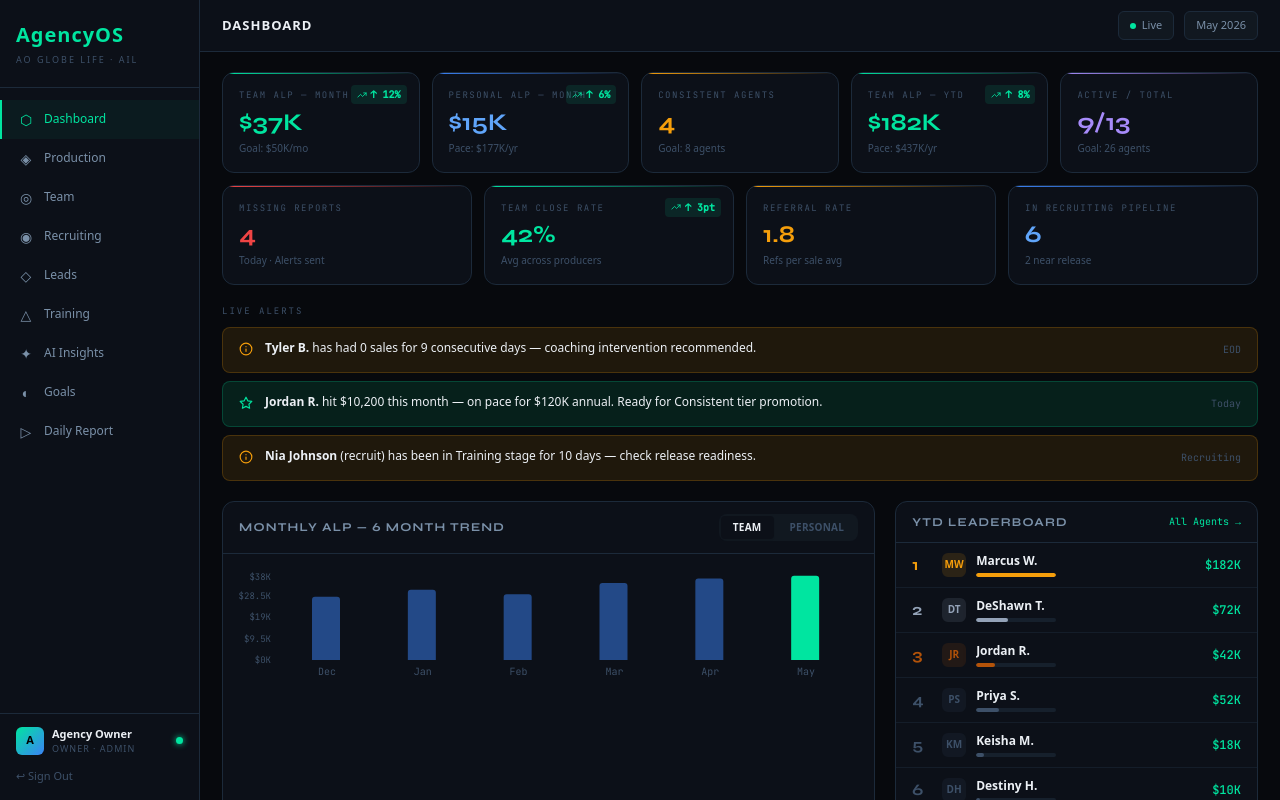
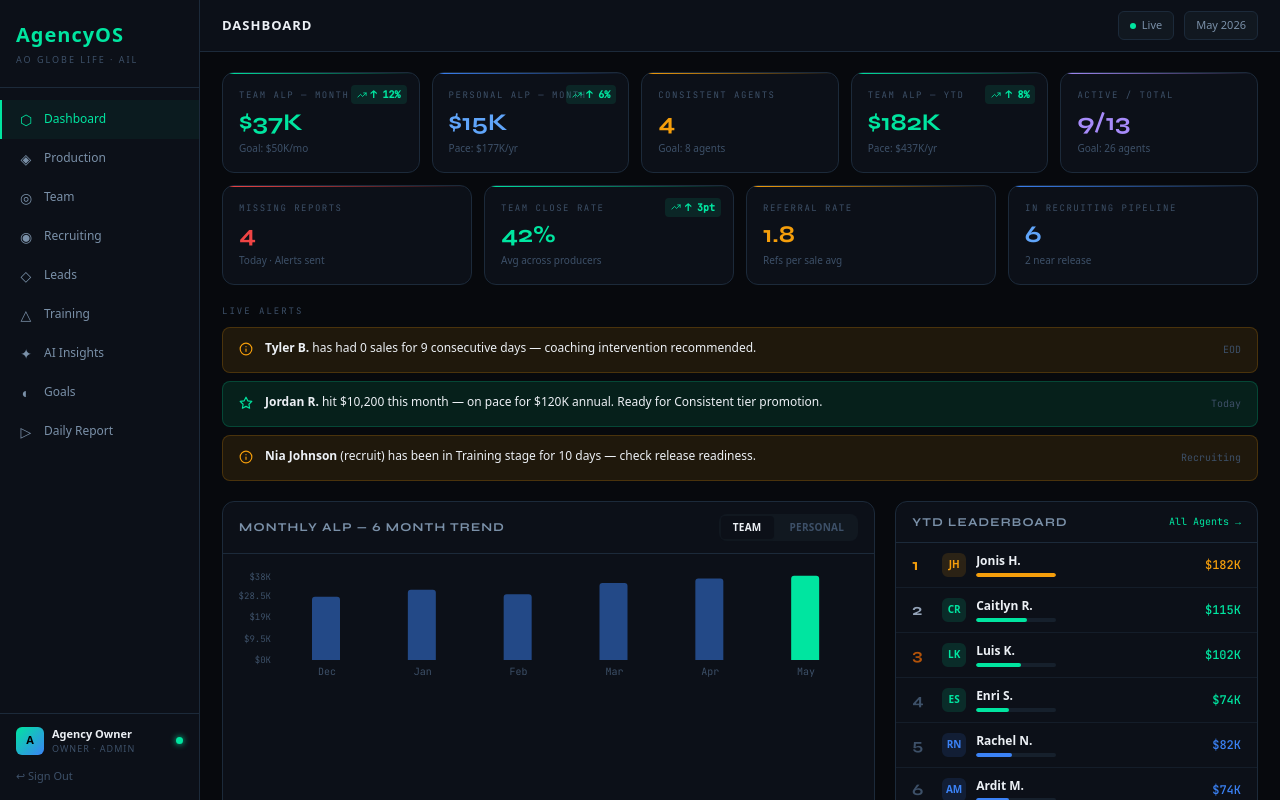
Before and after one commit to esako20-del/agencyos, a Next.js app: page /dashboard in a window 1280 px wide. Built offline with nearby package versions, Linux system fonts and the light colour scheme.

Commit message:
Update LeaderboardPanel.tsx

```diff
--- a/src/components/dashboard/LeaderboardPanel.tsx
+++ b/src/components/dashboard/LeaderboardPanel.tsx
@@ -1,20 +1,32 @@
-import { LeaderboardEntry } from '@/types'
-import { formatCurrency, tierColor } from '@/lib/utils'
 import Link from 'next/link'
 
-const COLORS = ['#F59E0B', '#94A3B8', '#B45309']
-const MOCK: LeaderboardEntry[] = [
-  { id: '1', full_name: 'Marcus W.', tier: 'consistent', ytd_alp: 182000, monthly_alp: 13100, avg_close_rate: 58, rank: 1 },
-  { id: '2', full_name: 'DeShawn T.', tier: 'consistent', ytd_alp: 72000, monthly_alp: 8400, avg_close_rate: 47, rank: 2 },
-  { id: '3', full_name: 'Jordan R.', tier: 'consistent', ytd_alp: 42000, monthly_alp: 10200, avg_close_rate: 52, rank: 3 },
-  { id: '4', full_name: 'Priya S.', tier: 'consistent', ytd_alp: 52000, monthly_alp: 6500, avg_close_rate: 44, rank: 4 },
-  { id: '5', full_name: 'Keisha M.', tier: 'training', ytd_alp: 18000, monthly_alp: 3600, avg_close_rate: 36, rank: 5 },
-  { id: '6', full_name: 'Destiny H.', tier: 'parttime', ytd_alp: 9800, monthly_alp: 1800, avg_close_rate: 30, rank: 6 },
+const AGENTS = [
+  { id: '1', full_name: 'Jonis H.', tier: 's_tier', ytd: 182000, monthly_alp: 13100, avg_close_rate: 58, rank: 1 },
+  { id: '2', full_name: 'Caitlyn R.', tier: 'a_tier', ytd: 115000, monthly_alp: 9800, avg_close_rate: 52, rank: 2 },
+  { id: '3', full_name: 'Luis K.', tier: 'a_tier', ytd: 102000, monthly_alp: 8700, avg_close_rate: 49, rank: 3 },
+  { id: '20', full_name: 'Enri S.', tier: 'a_tier', ytd: 74000, monthly_alp: 14800, avg_close_rate: 48, rank: 4 },
+  { id: '4', full_name: 'Rachel N.', tier: 'b_tier', ytd: 82000, monthly_alp: 7200, avg_close_rate: 46, rank: 5 },
+  { id: '5', full_name: 'Ardit M.', tier: 'b_tier', ytd: 74000, monthly_alp: 6400, avg_close_rate: 44, rank: 6 },
+  { id: '6', full_name: 'Adrian B.', tier: 'b_tier', ytd: 61000, monthly_alp: 5200, avg_close_rate: 41, rank: 7 },
+  { id: '7', full_name: 'Dayell F.', tier: 'b_tier', ytd: 54000, monthly_alp: 4800, avg_close_rate: 39, rank: 8 },
+  { id: '8', full_name: 'Enkela M.', tier: 'c_tier', ytd: 44000, monthly_alp: 3900, avg_close_rate: 36, rank: 9 },
+  { id: '9', full_name: 'Kelsey S.', tier: 'c_tier', ytd: 41000, monthly_alp: 3600, avg_close_rate: 34, rank: 10 },
 ]
 
-export default function LeaderboardPanel({ entries }: { entries: LeaderboardEntry[] }) {
-  const data = entries.length > 0 ? entries : MOCK
-  const topAlp = data[0]?.ytd_alp ?? 1
+const TIER_COLORS: Record<string, string> = {
+  s_tier: '#F59E0B',
+  a_tier: '#00E5A0',
+  b_tier: '#3B82F6',
+  c_tier: '#A78BFA',
+  t_tier: '#F97316',
+  i_tier: '#EF4444',
+}
+
+const COLORS = ['#F59E0B', '#94A3B8', '#B45309']
+
+export default function LeaderboardPanel({ entries }: { entries: any[] }) {
+  const data = AGENTS
+  const topAlp = data[0]?.ytd ?? 1
 
   return (
     <div className="panel">
@@ -26,29 +38,29 @@ export default function LeaderboardPanel({ entries }: { entries: LeaderboardEntr
       </div>
       <div className="divide-y divide-border/50">
         {data.map((agent, i) => {
-          const pct = Math.round((agent.ytd_alp / topAlp) * 100)
+          const pct = Math.round((agent.ytd / topAlp) * 100)
           const rankColor = i < 3 ? COLORS[i] : '#3D5068'
-          const initials = agent.full_name.split(' ').map(n => n[0]).join('').slice(0, 2)
+          const tierColor = TIER_COLORS[agent.tier] || '#7A90A8'
+          const initials = agent.full_name.split(' ').map((n: string) => n[0]).join('').slice(0, 2)
 
           return (
-            <div key={agent.id} className="flex items-center gap-2.5 px-4 py-2.5 hover:bg-white/[0.015] transition-colors">
+            <div key={agent.id} className="flex items-center gap-2.5 px-4 py-2.5 hover:bg-white/[0.015] transition-colors cursor-pointer"
+              onClick={() => window.location.href = `/dashboard/team/${agent.id}`}>
               <div className="font-display text-base font-bold w-5 flex-shrink-0" style={{ color: rankColor }}>
                 {i + 1}
               </div>
-              <div
-                className="w-6 h-6 rounded-md flex items-center justify-center text-[10px] font-bold flex-shrink-0"
-                style={{ background: `${rankColor}22`, color: rankColor }}
-              >
+              <div className="w-6 h-6 rounded-md flex items-center justify-center text-[10px] font-bold flex-shrink-0"
+                style={{ background: `${tierColor}22`, color: tierColor }}>
                 {initials}
               </div>
               <div className="flex-1 min-w-0">
                 <div className="text-xs font-semibold truncate">{agent.full_name}</div>
                 <div className="h-1 bg-surface-3 rounded-full mt-1 overflow-hidden w-full max-w-[80px]">
-                  <div className="h-full rounded-full" style={{ width: `${pct}%`, background: rankColor }} />
+                  <div className="h-full rounded-full" style={{ width: `${pct}%`, background: tierColor }} />
                 </div>
               </div>
-              <div className="text-xs text-accent-green font-mono font-medium flex-shrink-0">
-                {formatCurrency(agent.ytd_alp, true)}
+              <div className="text-xs font-mono font-medium flex-shrink-0" style={{ color: tierColor }}>
+                ${(agent.ytd / 1000).toFixed(0)}K
               </div>
             </div>
           )
```
